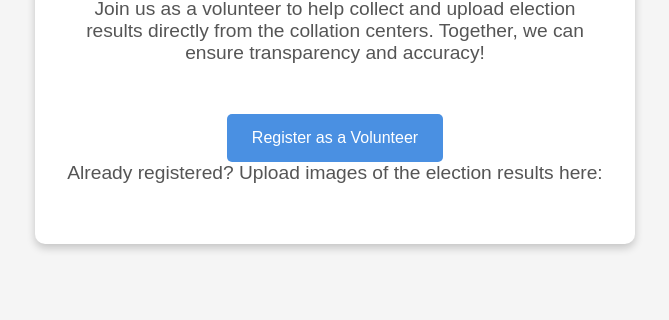
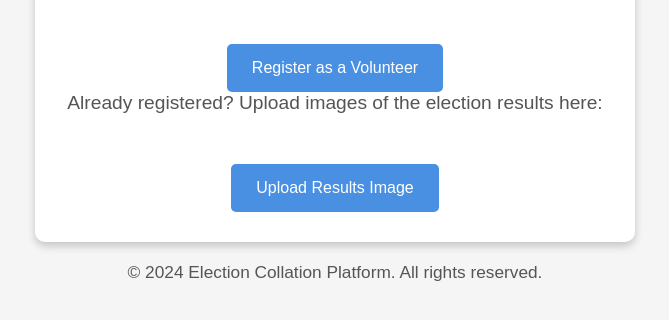
Before and after one commit to IsaacAhor/Election-Collation-Platform, a plain HTML site: page index.html in a window 1280 px wide. Shown: the part 318-638 px from the top of the page, without its empty margins (305-974 px from the left). Drawn offline with Linux system fonts and the light colour scheme.

Commit message:
Add files via upload

```diff
--- a/index.html
+++ b/index.html
@@ -85,4 +85,13 @@
     <p>Already registered? Upload images of the election results here:</p>
 
     <!-- Link to Google Form for Image Upload -->
-    <a href="https://docs.google.com/forms/d/e/1FAIpQLSc6cb_9gX5zUAnNFPyYzCttoQCSrGLe3hd-wIoncNLLsRlUUQ/viewform?usp=sf_link" class="btn"
+    <a href="https://docs.google.com/forms/d/e/1FAIpQLSc6cb_9gX5zUAnNFPyYzCttoQCSrGLe3hd-wIoncNLLsRlUUQ/viewform?usp=sf_link" class="btn" target="_blank">Upload Results Image</a>
+  </div>
+
+  <!-- Footer -->
+  <footer>
+    <p>&copy; 2024 Election Collation Platform. All rights reserved.</p>
+  </footer>
+
+</body>
+</html>
```
